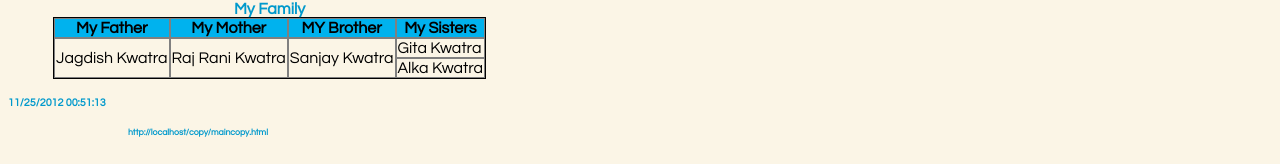
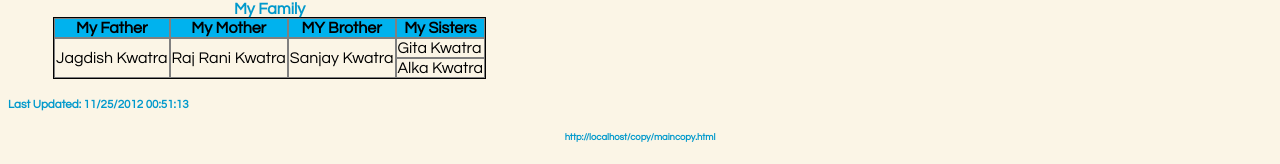
Before and after one commit to gbajaj/itu, a plain HTML site: page copy/maincopy.html in a window 1280 px wide. Shown: the part 1336-1500 px from the top of the page. Drawn offline with Linux system fonts and the light colour scheme.

Commit message:
Added HTML structure for date and wrapped it under wrapped <div class="date-modified">

```diff
--- a/copy/assign1copy.css
+++ b/copy/assign1copy.css
@@ -137,12 +137,14 @@ ol.adventures li{
   margin-top: -100px;
 }
 
-h6{
-  color:#0099CC;
-  margin-left:120px;
+.date-modified  {
+    color:#0099CC;
 }
 
-h5{
-  color:#0099CC;
-  margin-left:0px;
+.date-modified h5{
+    text-align: left;
 }
+
+.date-modified h6{
+    text-align: center;
+}
--- a/copy/maincopy.html
+++ b/copy/maincopy.html
@@ -105,13 +105,13 @@
                 <td> Alka Kwatra</td>
             </tr>
         </table>
-        <!--need to fix elemetns here-->
 
-            <!--<div style="float:left; width:488px; height:10px"></div>-->
+        <!--show path of the file and it's modified date-->
+        <div class="date-modified">
             <script language=JavaScript>
-                document.write("<font size=-1><h5>"+document.lastModified+"</h5></font>");
-		document.write("<font size=-1><h6>"+document.URL+"</h6></font>");
-	   </script>
-
+                document.write("<h5>Last Updated: "+document.lastModified+"</h5>");
+                document.write("<h6>"+document.URL+"</h6>");
+            </script>
+        </div>
     </body>
 </html>
```
